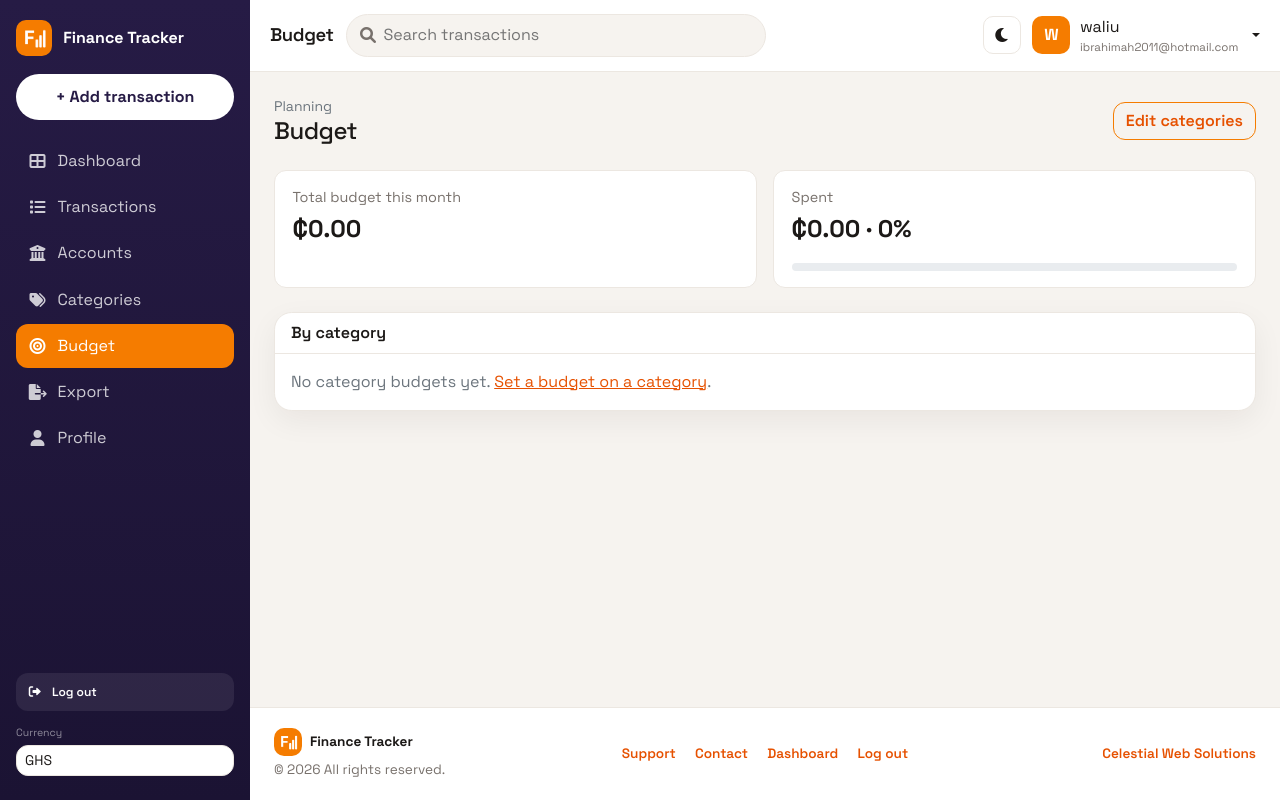
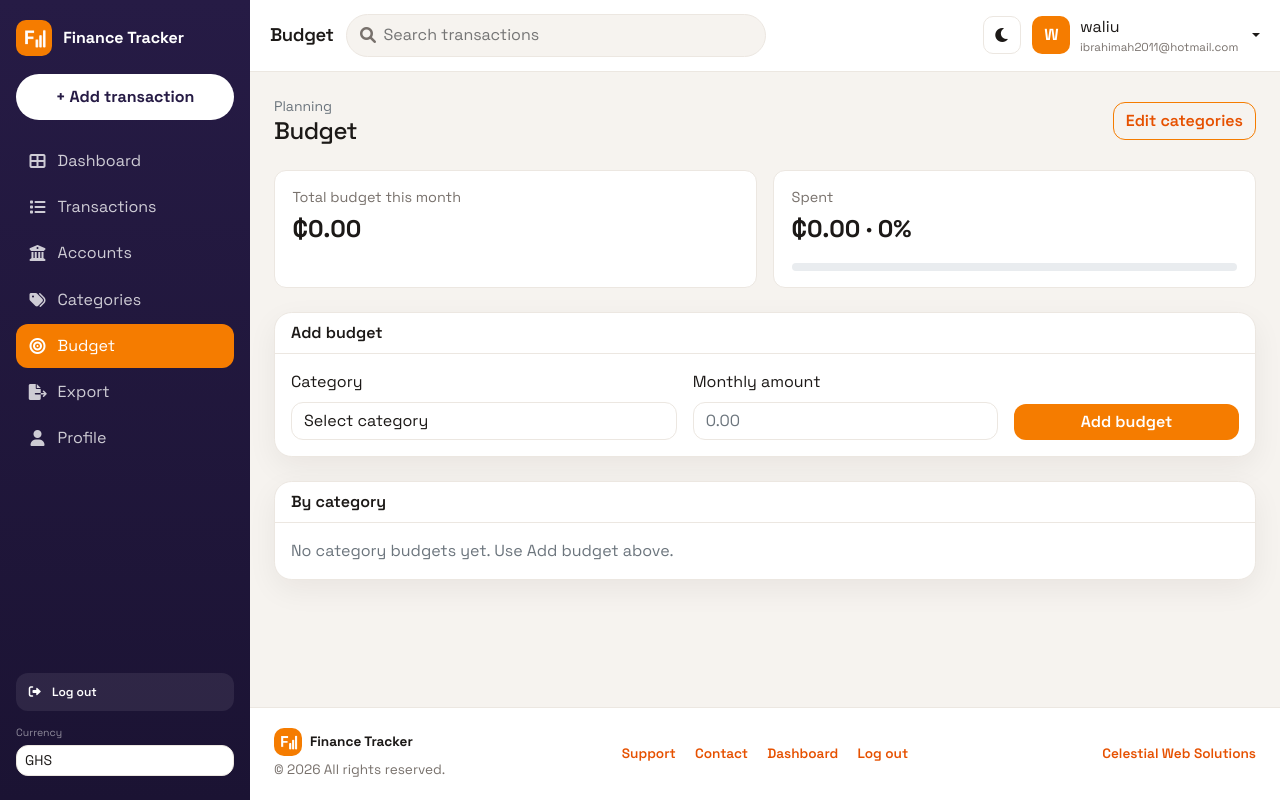
Before and after one commit to strivehardest/finance_tracker, a Django app: page /budget/ in a window 1280 px wide. Run offline with Django 5.2, Linux system fonts and the light colour scheme; a user stored in the database is signed in; data comes from the database, SQL or seed files in the repository; some libraries are stand-ins or nearby versions.

Commit message:
Keep export preview inside its card and add budgets from the Budget page.
The preview text was stretching out of the card and colliding with the footer. Budget now has an Add budget form for expense categories that do not yet have a limit.

Co-authored-by: Waliu Ibrahimah Aforlabi <ibrahimah2011@hotmail.com>

```diff
--- a/accounts/context_processors.py
+++ b/accounts/context_processors.py
@@ -11,5 +11,5 @@ def currency_choices(request):
         'profile_photo_url': profile_photo_url(user) if authenticated else '',
         'currency_symbol': CURRENCY_SYMBOLS.get(code, '₵'),
         'category_icon': category_icon_html,
-        'asset_v': '8',
+        'asset_v': '9',
     }
--- a/accounts/forms.py
+++ b/accounts/forms.py
@@ -1,5 +1,6 @@
 from django import forms
 from django.contrib.auth.forms import UserCreationForm, UserChangeForm
+from django.db.models import Q
 from .models import TRANSFER_CATEGORY_NAMES, User, Transaction, Account, Category
 from .utils import is_uploaded_file, normalize_icon, process_profile_image
 from django.core.exceptions import ValidationError
@@ -152,6 +153,37 @@ class TransferForm(forms.Form):
         return cleaned
 
 
+class AddBudgetForm(forms.Form):
+    category = forms.ModelChoiceField(
+        queryset=Category.objects.none(),
+        empty_label='Select category',
+        widget=forms.Select(attrs={'class': 'form-select'}),
+    )
+    amount = forms.DecimalField(
+        min_value=Decimal('0.01'),
+        decimal_places=2,
+        widget=forms.NumberInput(attrs={
+            'step': '0.01',
+            'min': '0.01',
+            'class': 'form-control',
+            'placeholder': '0.00',
+        }),
+        label='Monthly budget',
+    )
+
+    def __init__(self, *args, **kwargs):
+        user = kwargs.pop('user', None)
+        super().__init__(*args, **kwargs)
+        if user:
+            self.fields['category'].queryset = Category.objects.filter(
+                user=user,
+                type='expense',
+            ).exclude(name__in=TRANSFER_CATEGORY_NAMES).filter(
+                Q(budget_limit__isnull=True) | Q(budget_limit=0)
+            )
+        self.fields['category'].label_from_instance = lambda category: category.name
+
+
 class CategoryForm(forms.ModelForm):
     class Meta:
         model = Category
--- a/accounts/views.py
+++ b/accounts/views.py
@@ -31,7 +31,7 @@ from .utils import (
     parse_date,
     profile_photo_url,
 )
-from .forms import SignUpForm, TransactionForm, AccountForm, CategoryForm, ProfileForm, TransferForm
+from .forms import SignUpForm, TransactionForm, AccountForm, CategoryForm, ProfileForm, TransferForm, AddBudgetForm
 import requests
 import json
 from openpyxl import Workbook
@@ -651,10 +651,20 @@ def export_transactions_pdf(request):
 @login_required
 def budget_view(request):
     """Budget management view"""
-    # Get only expense categories with budget limits
     categories = Category.objects.filter(user=request.user, type='expense').exclude(
         name__in=TRANSFER_CATEGORY_NAMES
     )
+
+    if request.method == 'POST':
+        form = AddBudgetForm(request.POST, user=request.user)
+        if form.is_valid():
+            category = form.cleaned_data['category']
+            category.budget_limit = form.cleaned_data['amount']
+            category.save(update_fields=['budget_limit'])
+            messages.success(request, f'Budget added for {category.name}.')
+            return redirect('budget')
+    else:
+        form = AddBudgetForm(user=request.user)
 
     # Calculate spending for each category this month
     current_month_start = datetime.now().replace(day=1)
@@ -710,6 +720,8 @@ def budget_view(request):
         'total_budget': total_budget,
         'total_spent': total_spent,
         'budget_percent': total_budget_percent,
+        'form': form,
+        'can_add_budget': form.fields['category'].queryset.exists(),
         'page_title': 'Budget',
         'currency_symbol': CURRENCY_SYMBOLS.get(request.user.preferred_currency, '₵'),
     }
--- a/static/css/custom.css
+++ b/static/css/custom.css
@@ -273,6 +273,10 @@ a { color: var(--brand-dark); }
     border-radius: 0.75rem;
     padding: 1rem 1.1rem;
     height: 100%;
+}
+
+.card .kpi {
+    height: auto;
 }
 
 .kpi .label {
--- a/templates/accounts/budget.html
+++ b/templates/accounts/budget.html
@@ -28,7 +28,34 @@
     </div>
 </div>
 
-<div class="card">
+{% if can_add_budget %}
+<div class="card mb-4">
+    <div class="card-header">Add budget</div>
+    <div class="card-body">
+        <form method="post" class="row g-3 align-items-end">
+            {% csrf_token %}
+            <div class="col-md-5">
+                <label class="form-label" for="{{ form.category.id_for_label }}">Category</label>
+                {{ form.category }}
+            </div>
+            <div class="col-md-4">
+                <label class="form-label" for="{{ form.amount.id_for_label }}">Monthly amount</label>
+                {{ form.amount }}
+            </div>
+            <div class="col-md-3">
+                <button type="submit" class="btn btn-primary w-100">Add budget</button>
+            </div>
+            {% if form.errors %}
+                <div class="col-12">
+                    <div class="alert alert-danger mb-0">{{ form.errors }}</div>
+                </div>
+            {% endif %}
+        </form>
+    </div>
+</div>
+{% endif %}
+
+<div class="card mb-4">
     <div class="card-header">By category</div>
     <div class="card-body">
         {% if categories %}
@@ -52,7 +79,7 @@
                 </div>
             {% endfor %}
         {% else %}
-            <p class="text-muted mb-0">No category budgets yet. <a href="{% url 'categories_list' %}">Set a budget on a category</a>.</p>
+            <p class="text-muted mb-0">No category budgets yet.{% if can_add_budget %} Use Add budget above.{% else %} <a href="{% url 'add_category' %}">Add an expense category</a> first.{% endif %}</p>
         {% endif %}
     </div>
 </div>
```
Also changed, not shown: accounts/tests.py (+34 -0 lines), templates/accounts/export.html (+5 -7 lines).
